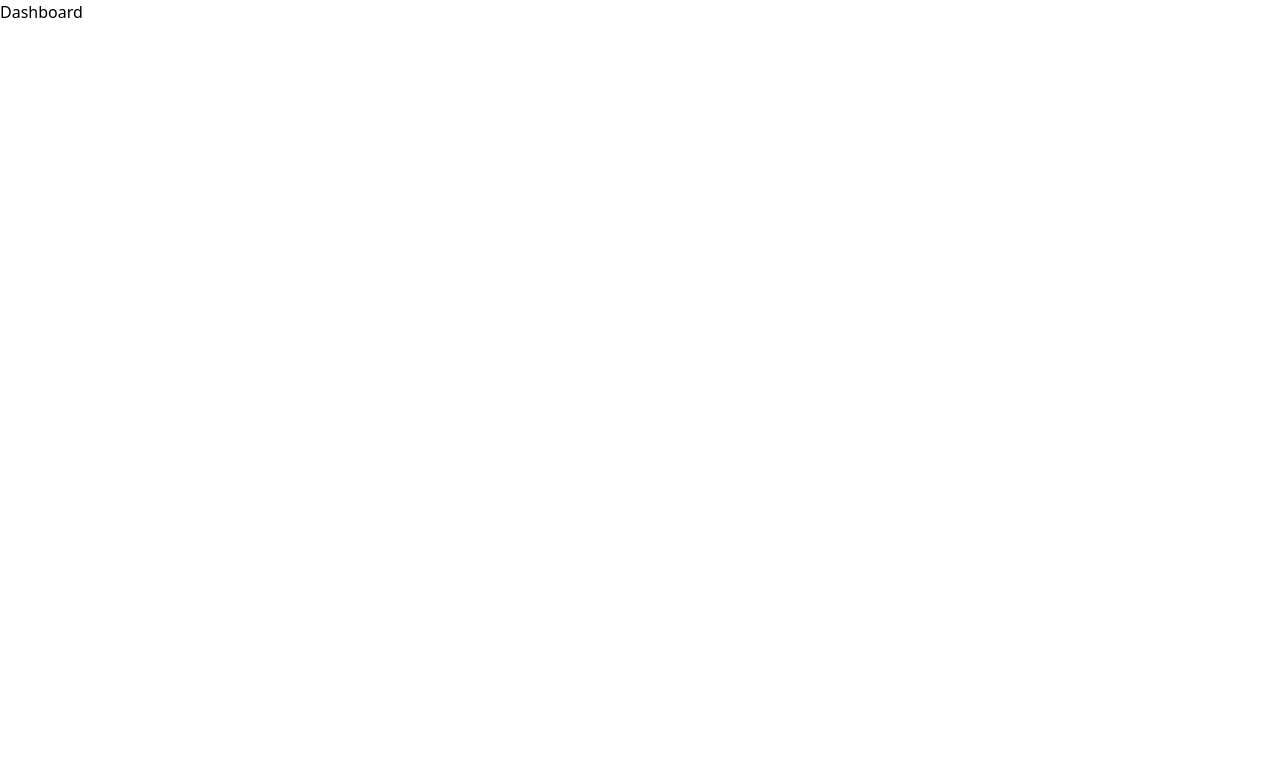
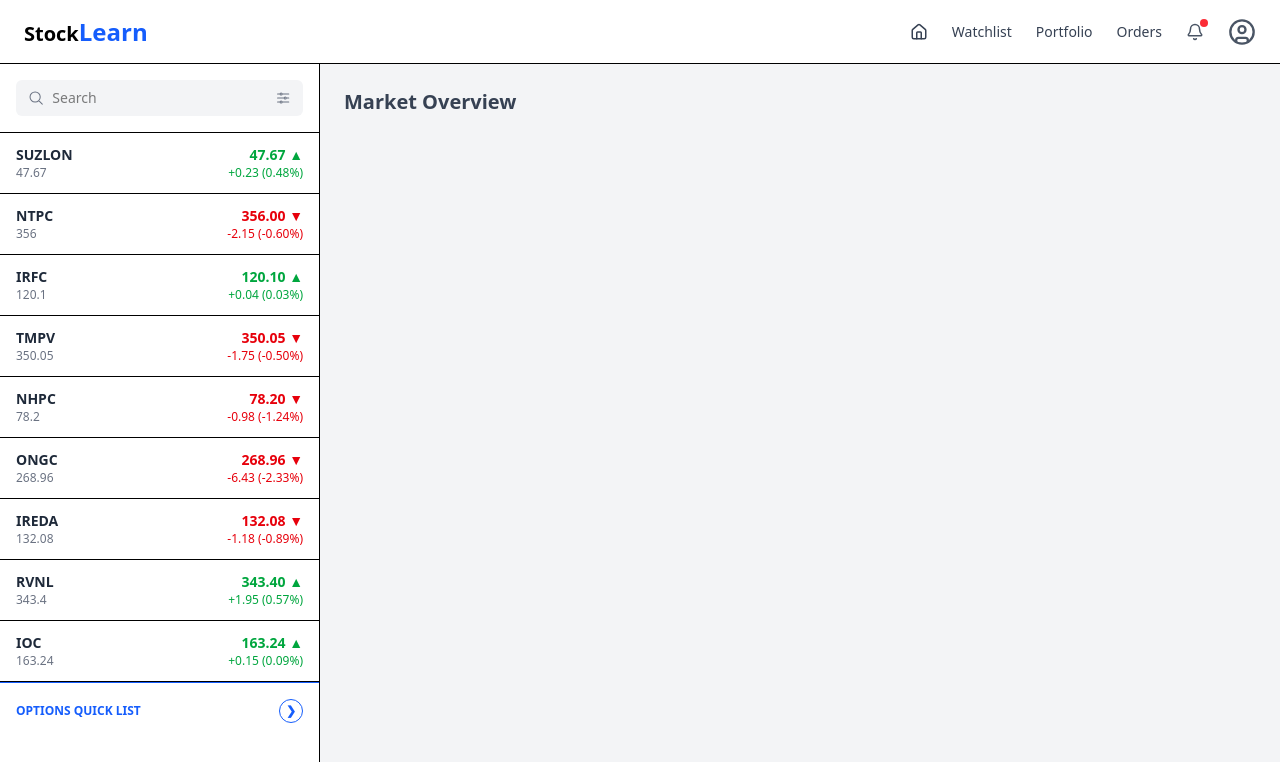
Before and after one commit to rakshithkumar608/HackPack1, a React app in the folder Frontend/: page /dashboard in a window 1280 px wide. Shown: the top 762 px of the page. Built offline with nearby package versions, Linux system fonts and the light colour scheme; the HTML template or start-up script is replaced by a standard one.

Commit message:
Add Sidebar component and update Dashboard layout; modify routing for Register to Signup

```diff
--- /dev/null
+++ b/Frontend/layouts/Sidebar.jsx
@@ -0,0 +1,86 @@
+import {
+  MagnifyingGlassIcon,
+  AdjustmentsHorizontalIcon,
+} from "@heroicons/react/24/outline";
+
+const Sidebar = ({ className = "" }) => {
+  const stocks = [
+    { name: "SUZLON", price: 47.67, change: 0.23, percent: 0.48 },
+    { name: "NTPC", price: 356.0, change: -2.15, percent: -0.6 },
+    { name: "IRFC", price: 120.1, change: 0.04, percent: 0.03 },
+    { name: "TMPV", price: 350.05, change: -1.75, percent: -0.5 },
+    { name: "NHPC", price: 78.2, change: -0.98, percent: -1.24 },
+    { name: "ONGC", price: 268.96, change: -6.43, percent: -2.33 },
+    { name: "IREDA", price: 132.08, change: -1.18, percent: -0.89 },
+    { name: "RVNL", price: 343.4, change: 1.95, percent: 0.57 },
+    { name: "IOC", price: 163.24, change: 0.15, percent: 0.09 },
+  ];
+
+  return (
+    <aside
+      className={`w-80 bg-white border-r h-full flex flex-col ${className}`}
+    >
+      {/* Search */}
+      <div className="p-4 border-b">
+        <div className="flex items-center gap-2 bg-gray-100 rounded-md px-3 py-2">
+          <MagnifyingGlassIcon className="h-5 w-5 text-gray-500" />
+          <input
+            type="text"
+            placeholder="Search"
+            className="bg-transparent outline-none text-sm w-full"
+          />
+          <AdjustmentsHorizontalIcon className="h-5 w-5 text-gray-500 cursor-pointer" />
+        </div>
+      </div>
+
+      {/* Stock List */}
+      <div className="flex-1 overflow-y-auto">
+        {stocks.map((stock, index) => {
+          const isPositive = stock.change >= 0;
+
+          return (
+            <div
+              key={index}
+              className="flex justify-between items-center px-4 py-3 border-b hover:bg-gray-50 cursor-pointer"
+            >
+              <div>
+                <p className="font-semibold text-sm text-gray-800">
+                  {stock.name}
+                </p>
+                <p className="text-xs text-gray-500">{stock.price}</p>
+              </div>
+
+              <div className="text-right">
+                <p
+                  className={`font-semibold text-sm ${
+                    isPositive ? "text-green-600" : "text-red-600"
+                  }`}
+                >
+                  {stock.price.toFixed(2)} {isPositive ? "▲" : "▼"}
+                </p>
+                <p
+                  className={`text-xs ${
+                    isPositive ? "text-green-600" : "text-red-600"
+                  }`}
+                >
+                  {isPositive ? "+" : ""}
+                  {stock.change.toFixed(2)} ({stock.percent.toFixed(2)}%)
+                </p>
+              </div>
+            </div>
+          );
+        })}
+      </div>
+
+      {/* Bottom */}
+      <div className="p-4 border-t text-blue-600 text-xs font-semibold flex justify-between items-center">
+        OPTIONS QUICK LIST
+        <span className="h-6 w-6 flex items-center justify-center rounded-full border text-blue-600">
+          ❯
+        </span>
+      </div>
+    </aside>
+  );
+};
+
+export default Sidebar;
--- a/Frontend/package.json
+++ b/Frontend/package.json
@@ -10,9 +10,11 @@
     "preview": "vite preview"
   },
   "dependencies": {
+    "@heroicons/react": "^2.2.0",
     "@tailwindcss/vite": "^4.1.18",
     "axios": "^1.13.4",
     "cors": "^2.8.6",
+    "lucide-react": "^0.563.0",
     "react": "^19.2.0",
     "react-dom": "^19.2.0",
     "react-router-dom": "^7.13.0",
--- a/Frontend/src/App.jsx
+++ b/Frontend/src/App.jsx
@@ -5,14 +5,16 @@ import Login from './auth/Login'
 import Register from './auth/Register'
 import Dashboard from './components/Dashboard'
 
+
 const App = () => {
   return (
     <Router>
       <Routes>
         <Route path="/" element={<LandingPage />} />
         <Route path="/login" element={<Login />} />
-        <Route path="/register" element={<Register />} />
+        <Route path="/signup" element={<Register />} />
         <Route path='/dashboard' element={<Dashboard />}/>
+
       </Routes>
     </Router>
   )
--- a/Frontend/src/components/Dashboard.jsx
+++ b/Frontend/src/components/Dashboard.jsx
@@ -1,9 +1,57 @@
-import React from 'react'
+import React from "react";
+import { Home, BellIcon, UserCircleIcon } from "lucide-react";
+import { NavLink } from "react-router-dom";
+import Sidebar from "../../layouts/Sidebar";
 
 const Dashboard = () => {
   return (
-    <div>Dashboard</div>
-  )
-}
+    <div className="h-screen flex flex-col">
+      <header className="h-16 bg-white border-b flex items-center justify-between px-6">
+        <span className="text-xl font-semibold">
+          <span className="font-bold">Stock</span>
+          <span className="text-blue-600 text-2xl font-bold">Learn</span>
+        </span>
 
-export default Dashboard
+        <div className="flex items-center space-x-6 text-sm font-medium text-gray-700">
+          <Home size={18} />
+
+          <NavLink to="#" className="hover:text-blue-600 transition">
+            Watchlist
+          </NavLink>
+          <NavLink to="#" className="hover:text-blue-600 transition">
+            Portfolio
+          </NavLink>
+          <NavLink to="#" className="hover:text-blue-600 transition">
+            Orders
+          </NavLink>
+
+          <button className="relative">
+            <BellIcon
+              size={18}
+              className="text-gray-600 hover:text-blue-600 transition"
+            />
+            <span className="absolute -top-1 -right-1 h-2 w-2 bg-red-500 rounded-full"></span>
+          </button>
+
+          <UserCircleIcon
+            size={28}
+            className="text-gray-600 hover:text-blue-600 cursor-pointer transition"
+          />
+        </div>
+      </header>
+
+      <div className="flex flex-1 bg-gray-100">
+        <Sidebar className="hidden md:block" />
+
+        <main className="flex-1 p-6">
+          <h1 className="text-xl font-semibold text-gray-700">
+            Market Overview
+          </h1>
+          {/* main content goes here */}
+        </main>
+      </div>
+    </div>
+  );
+};
+
+export default Dashboard;
--- a/Frontend/src/components/LandingPage.jsx
+++ b/Frontend/src/components/LandingPage.jsx
@@ -28,7 +28,7 @@ const LandingPage = () => {
             className="flex-none space-y-5 max-w-xl"
           >
             <a
-              href="#"
+              href=""
               className="inline-flex gap-x-4 items-center rounded-full p-1 pr-5 border text-sm font-medium hover:bg-white transition"
             >
               <span className="rounded-full px-3 py-1 bg-indigo-600 text-white">
```
Also changed, not shown: 1 other file (tests, documents, lock files or other folders).
